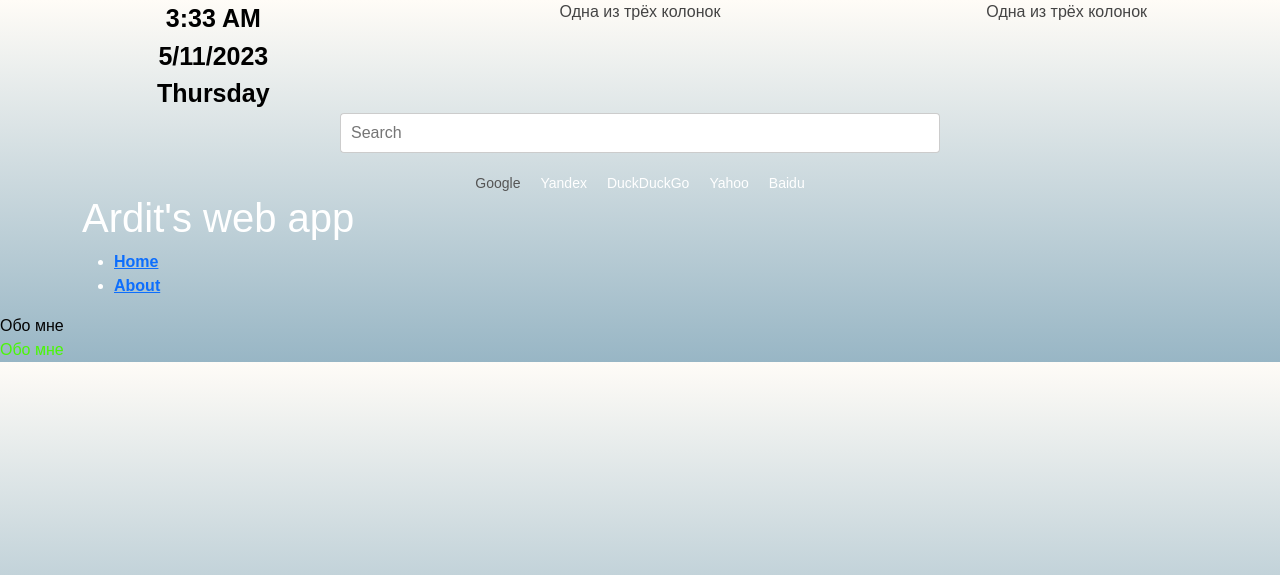
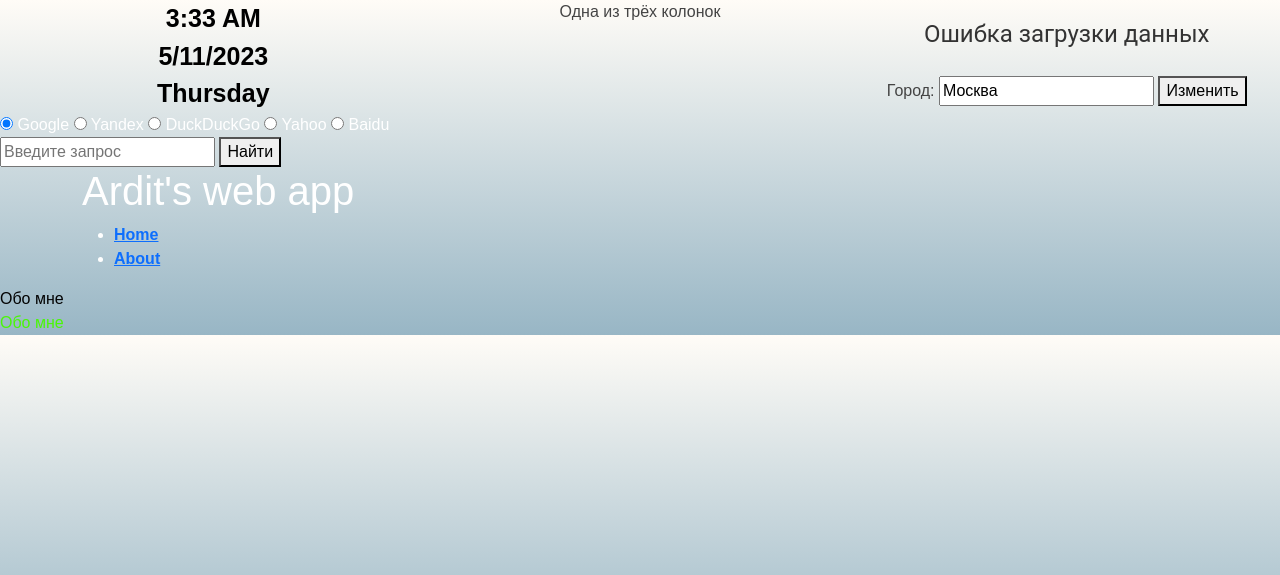
Before and after one commit to anton-holmes/mystarthomepage, a Flask app: page /aboutme in a window 1280 px wide. Shown: the top 575 px of the page. Run offline with Flask 2, Linux system fonts and the light colour scheme; some web fonts are replaced.

Commit message:
work work

```diff
--- a/static/css/main.css
+++ b/static/css/main.css
@@ -27,69 +27,27 @@
   margin: 0 10px;
 }
 
+/* -------header */
 
-/* поисковик */
-
-.search-form {
+#weather-data {
+  padding: 16px;
+  font-family: 'Roboto', sans-serif;
+  font-size: 24px;
+  color: #333;
   display: flex;
   flex-direction: column;
   align-items: center;
-  width: 100%;
+  justify-content: center;
+  text-align: center;
 }
 
-.search-input-wrapper {
-  display: flex;
-  align-items: center;
-  width: 100%;
-  max-width: 600px;
-  margin-bottom: 20px;
+#weather-data h2 {
+  font-size: 36px;
+  font-weight: 500;
+  margin-bottom: 16px;
 }
 
-.search-input {
-  flex: 1;
-  height: 40px;
-  padding: 0 10px;
-  border: 1px solid #ccc;
-  border-right: none;
-  border-radius: 4px 0 0 4px;
-  font-size: 16px;
-  outline: none;
+#weather-data p {
+  font-size: 24px;
+  margin-bottom: 8px;
 }
-
-.search-button {
-  height: 40px;
-  width: 40px;
-  border: 1px solid #ccc;
-  border-left: none;
-  border-radius: 0 4px 4px 0;
-  background-color: #fff;
-  font-size: 16px;
-  color: #555;
-  outline: none;
-  cursor: pointer;
-}
-
-.search-button:hover {
-  background-color: #f1f1f1;
-}
-
-.search-engine-wrapper {
-  display: flex;
-  justify-content: center;
-  width: 100%;
-  max-width: 600px;
-}
-
-.search-engine-wrapper label {
-  margin: 0 10px;
-  font-size: 14px;
-  cursor: pointer;
-}
-
-.search-engine-wrapper input[type="radio"] {
-  display: none;
-}
-
-.search-engine-wrapper input[type="radio"]:checked + label {
-  color: #555;
-}
--- /dev/null
+++ b/static/js/weather.js
@@ -0,0 +1,42 @@
+const apiKey = '1ad0404547e63fd623b84d9259f01630';
+const cityName = 'Москва'; // начальный город
+
+const weatherData = document.querySelector('#weather-data');
+const cityInput = document.querySelector('#city-input');
+const submitButton = document.querySelector('#submit-button');
+
+// функция для получения данных о погоде
+function getWeatherData(city) {
+  const apiUrl = `https://api.openweathermap.org/data/2.5/weather?q=${city}&appid=${apiKey}&units=metric&lang=ru`;
+
+  fetch(apiUrl)
+    .then(response => response.json())
+    .then(data => {
+      const cityName = data.name;
+      const temperature = data.main.temp;
+      const feelsLike = data.main.feels_like;
+      const description = data.weather[0].description;
+
+      const weatherHtml = `
+        <h2>${cityName}</h2>
+        <p>Температура: ${temperature} &deg;C</p>
+        <p>Ощущается как: ${feelsLike} &deg;C</p>
+        <p>Описание: ${description}</p>
+      `;
+      weatherData.innerHTML = weatherHtml;
+    })
+    .catch(error => {
+      console.log(error);
+      weatherData.innerHTML = '<p>Ошибка загрузки данных</p>';
+    });
+}
+
+// вызываем функцию для получения данных о погоде для начального города
+getWeatherData(cityName);
+
+// обработчик события для формы
+submitButton.addEventListener('click', event => {
+  event.preventDefault();
+  const city = cityInput.value;
+  getWeatherData(city);
+});
--- a/templates/base.html
+++ b/templates/base.html
@@ -8,13 +8,12 @@
 
     <link rel="stylesheet" href="{{ url_for('static', filename='css/main.css') }}">
     <script src="{{ url_for('static', filename='js/main.js') }}"></script>
+
 {% block title -%}
     <title>{{title}}</title>
 {% endblock %}
 </head>
 <body >
-    <!-- <h1 id="demo">test</h1>
-    <button type="button" onclick="myFunction()">Попробовать</button> -->
     {% block header -%}
     <header>
         <div class="container-fluid">
@@ -59,7 +58,13 @@
                 Одна из трёх колонок
               </div>
               <div class="col-sm">
-                Одна из трёх колонок
+                <div id="weather-data"></div>
+                <form>
+                  <label for="city-input">Город:</label>
+                  <input type="text" id="city-input" value="Москва">
+                  <button type="submit" id="submit-button">Изменить</button>
+                </form>
+                <script src="{{ url_for('static', filename='js/weather.js') }}"></script>
               </div>
             </div>
           </div>
@@ -67,10 +72,40 @@
     </header>
     {% endblock %}
 
-    <form class="search-form">
+<!--
+    <div class="popup">
+      <div class="popup-content">
+        <div class="popup-header">
+
+          <h1>Блокнот</h1>
+          <button class="close-btn">&times;</button>
+        </div>
+        <div class="popup-body">
+          <textarea></textarea>
+        </div>
+      </div>
+    </div>
+
+    <button class="open-popup-btn" onclick="myFunction1()">Открыть блокнот</button>
+-->
+  <form id="searchForm">
+    <div class="radiobtn">
+    <label><input type="radio" name="searchEngine" value="google" checked> Google</label>
+    <label><input type="radio" name="searchEngine" value="yandex"> Yandex</label>
+    <label><input type="radio" name="searchEngine" value="duckduckgo"> DuckDuckGo</label>
+    <label><input type="radio" name="searchEngine" value="yahoo"> Yahoo</label>
+    <label><input type="radio" name="searchEngine" value="baidu"> Baidu</label>
+    </div>
+    <div class="searchfrm">
+    <input type="text" id="searchInput" placeholder="Введите запрос">
+    <button type="submit" id="searchButton">Найти</button>
+    <div>
+  </form>
+<script src="{{ url_for('static', filename='js/search.js') }}"></script>
+    <!-- <form class="search-form">
         <div class="search-input-wrapper">
           <input type="text" class="search-input" placeholder="Search">
-          <button type="submit" class="search-button">
+          <button type="submit" class="search-button" onclick="myFunction1()>
             <i class="fa fa-search"></i>
         </button>
         </div>
@@ -86,9 +121,9 @@
           <input type="radio" id="baidu" name="search-engine" value="baidu">
           <label for="baidu">Baidu</label>
         </div>
-      </form>
+      </form>  -->
 
-<script>
+<!-- <script>
 function searchtest() {
  const form = document.querySelector('.search-form');
 const input = form.querySelector('.search-input');
@@ -125,7 +160,7 @@
   form.submit();
 });
 }
-</script>
+</script> -->
 
     <div>
         {% block content -%}
```
Also changed, not shown: intro1.md (+2 -2 lines), static/js/search.js (added, +30 -0 lines), test/index.html (added, +20 -0 lines), test/script.js (added, +30 -0 lines), static/js/main.js (line endings or trailing spaces), test/style.css (added).
